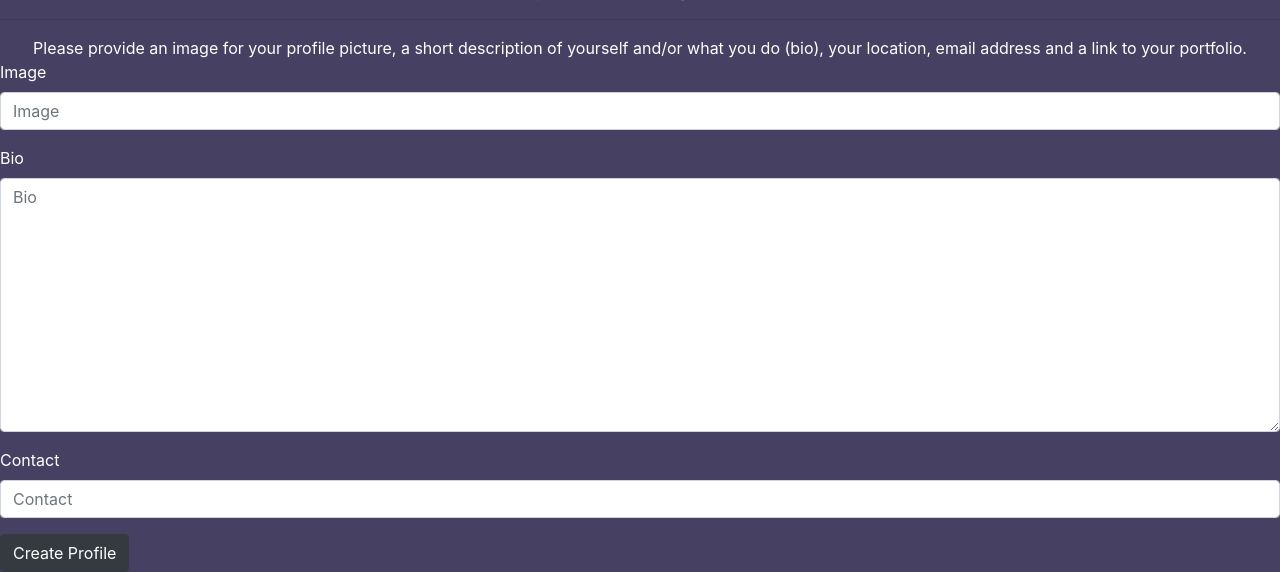
After one commit to devseme/Projo-Awards, a Django app: page /create_profile/ in a window 1280 px wide; the page is wider, and only the part inside the window is pictured. The commit adds this page. Shown: the part 353-925 px from the top of that part. Run offline with Django 3.2, Linux system fonts and the light colour scheme; a user stored in the database is signed in; some libraries are stand-ins or nearby versions; some web fonts are replaced.

Commit message:
introduced the create profile function

```diff
--- a/awards/forms.py
+++ b/awards/forms.py
@@ -18,3 +18,9 @@ class EditProfileForm(forms.ModelForm):
     class Meta:
         model = Profile
         fields = ('profile_photo','bio','contact')
+
+
+class ProfileForm(forms.ModelForm):
+    class Meta:
+        model = Profile
+        fields = ('profile_photo','bio','contact')
--- /dev/null
+++ b/awards/templates/create_profile.html
@@ -0,0 +1,27 @@
+{%extends 'all-awards/base.html'%}
+{% load static %}
+{% load bootstrap4 %}
+{% block styles %}
+{{ block.super}}
+<link rel="stylesheet" href="{% static 'css/index.css' %}">
+{% endblock %}
+
+{% block content %}
+<style>
+    #profile-text{
+        color:#FFFF;
+    }
+    </style>
+<div class="box" id="profile-text">
+    <div class="text-center">
+    <div class="title">Create a profile to start using creative awards</div>
+    <hr>
+    <div class="guide">Please provide an image for your profile picture, a short description of yourself and/or what you do (bio), your location, email address and a link to your portfolio.</div>
+    </div>
+    <form action="{%url 'create_profile'%}" method="post" enctype="multipart/form-data">
+        {%csrf_token%}
+        {% bootstrap_form form%}
+        <input type="submit" class="btn btn-dark " value="Create Profile">
+    </form>
+</div>
+{% endblock %}
--- a/awards/templates/profile.html
+++ b/awards/templates/profile.html
@@ -46,7 +46,7 @@
                         </p>
                         <h6>Joined on:<br> <span class="badge rounded-pill bg-secondary text-white">
                                 {{ user.date_joined|date }} </span></h6>
-
+                                <p class="text-sm-centre">Contact:{{profile.contact}}</p>
                     </div>
                 </div>
             </div>
@@ -95,7 +95,7 @@
     .details{
         float:right;
         margin-right: 50vw;
-        margin-top: -80vh;
+        margin-top: -60vh;
     }
     h3{
         color:#FFFF;
--- a/awards/urls.py
+++ b/awards/urls.py
@@ -7,5 +7,6 @@ urlpatterns=[
     path('profile/', views.profile, name='profile'),
     path('upload/project/', views.upload, name = "upload"),
     path('update_profile/<int:id>',views.update_profile, name='update_profile'),
+    path('create_profile/',views.create_profile,name = 'create_profile'),
     # path('project/',views.project, name='project'),
 ]
--- a/awards/views.py
+++ b/awards/views.py
@@ -3,7 +3,9 @@ from django.http  import HttpResponse
 from django.contrib.auth.decorators import login_required
 from django.contrib.auth.models import User
 from .models import Profile,Project
-from .forms import ShowProjectForm,EditProfileForm
+from .forms import ShowProjectForm,EditProfileForm,ProfileForm
+from django.http  import HttpResponse,HttpResponseRedirect
+
 # Create your views here.
 
 def index(request):
@@ -43,7 +45,23 @@ def update_profile(request,id):
 
                 profile = form.save(commit=False)
                 profile.save()
-                return redirect('profile' ,username=user.username)
+                return redirect('profile')
 
     ctx = {"form":form}
     return render(request, 'update_profile.html', ctx)
+
+@login_required(login_url='/accounts/login/')
+def create_profile(request):
+    current_user = request.user
+    title = "Create Profile"
+    if request.method == 'POST':
+        form = ProfileForm(request.POST, request.FILES)
+        if form.is_valid():
+            profile = form.save(commit=False)
+            profile.user = current_user
+            profile.save()
+        return HttpResponseRedirect('/')
+
+    else:
+        form = ProfileForm()
+    return render(request, 'create_profile.html', {"form": form, "title": title})
--- a/awardske/urls.py
+++ b/awardske/urls.py
@@ -24,8 +24,7 @@ urlpatterns = [
 
     path('admin/', admin.site.urls),
     path('',include('awards.urls')),
-    path('accounts/register/', RegistrationView.as_view(success_url='/'),
-         name='django_registration_register'),
+    path('accounts/register/', RegistrationView.as_view(success_url='/create_profile'),name='django_registration_register'),
     path('accounts/', include('django_registration.backends.one_step.urls')),
     path('accounts/', include('django.contrib.auth.urls')),
     path('logout/', views.logout_then_login, name='logout'),
```
